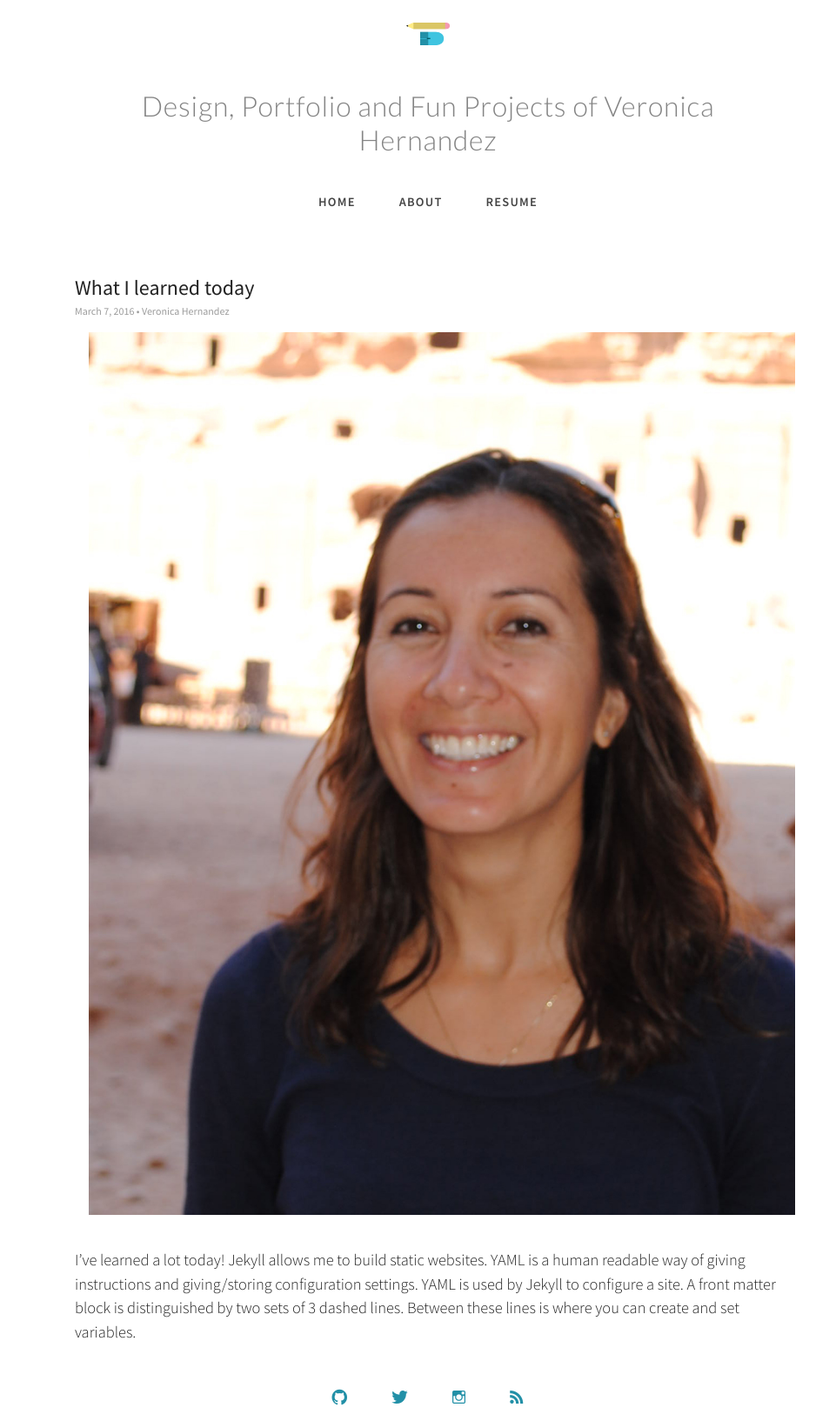
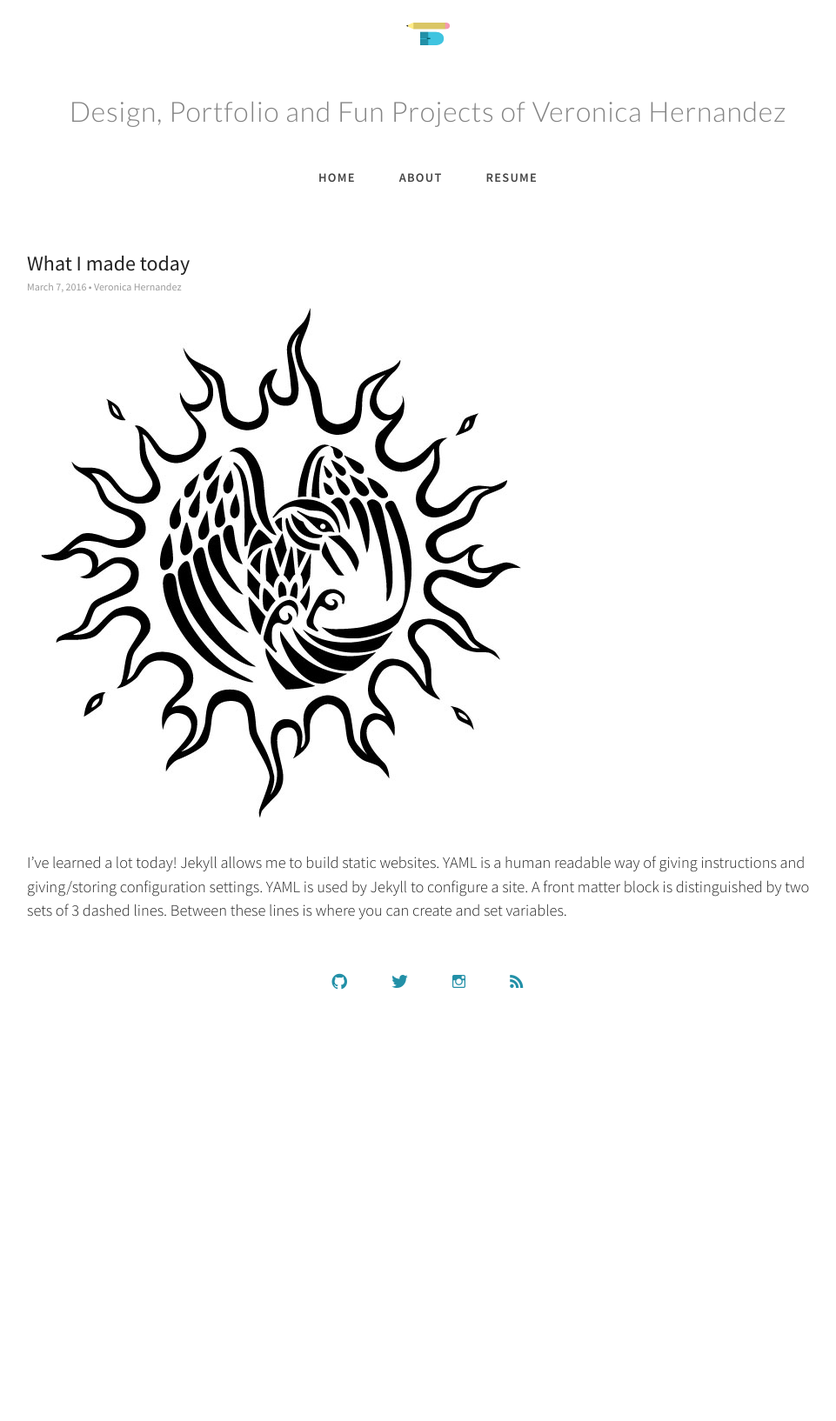
Before and after one commit to vlhernandez/vlhernandez, a Jekyll site: the page built from _posts/2016-03-07-what-i-learned.markdown, in a window 1280 px wide. Shown: the whole page at 87% size, without its empty margins (148-1109 px from the left). Built offline with Jekyll 4.4.1, drawn with Linux system fonts in a browser that asks for light colours; some web fonts are replaced; after the commit the page ends 1156 px from its top, so only the background shows below that.

Commit message:
adjusted proportions of columns

```diff
--- a/_layouts/gallery.html
+++ b/_layouts/gallery.html
@@ -2,6 +2,7 @@
 layout: default
 ---
 
+<section>
 
 <ul class="gallery">
   {% for post in site.posts %}
--- a/_posts/2016-03-07-what-i-learned.markdown
+++ b/_posts/2016-03-07-what-i-learned.markdown
@@ -1,7 +1,7 @@
 ---
-title: "What I learned today"
+title: "What I made today"
 categories: learning
-image: /img/me2.jpg
+image: /img/raven.jpg
 ---
 
 I've learned a lot today!  Jekyll allows me to build static websites. YAML is a human readable way of giving instructions and giving/storing configuration settings.  YAML is used by Jekyll to configure a site. A front matter block is distinguished by two sets of 3 dashed lines. Between these lines is where you can create and set variables.
--- a/css/my_main.css
+++ b/css/my_main.css
@@ -50,7 +50,8 @@
 }
 
 .wrapper {
-  max-width: 940px;
+  max-width: 1050px;
+  width: 92%;
   margin: 0 auto;
   padding: 0 5%;
 }
--- a/css/responsive.css
+++ b/css/responsive.css
@@ -61,8 +61,14 @@
     align-items: flex-start;
   }
 
-  .col {
-    flex: 1 200px;
+  .primary {
+    /*flex: 1 200px;*/
+    flex: 1;
+    margin: 5px;
+  }
+  .secondary {
+    /*flex: 1 200px;*/
+    flex: 2;
     margin: 5px;
   }
 
```
Also changed, not shown: img/raven.jpg (added).
